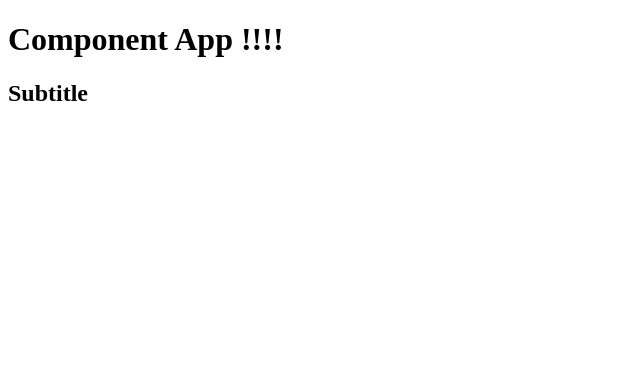
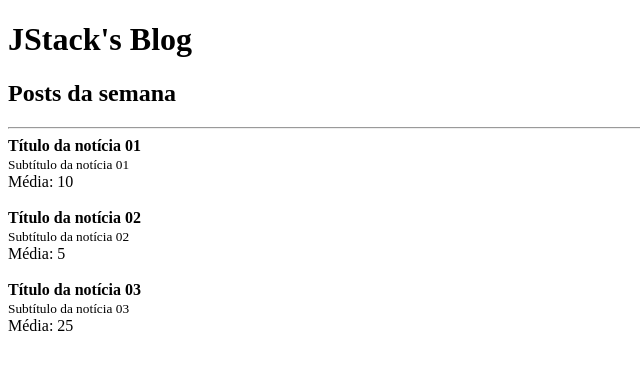
Before and after one commit to carolribeiro2112/fundamentos-react-jstack, a React app: page / in a window 1280 px wide. Shown: the top 370 px of the page, without its empty margins (0-640 px from the left). Built offline with nearby package versions, Linux system fonts and the light colour scheme.

Commit message:
React props and using proptypes

```diff
--- a/package.json
+++ b/package.json
@@ -19,6 +19,7 @@
     "webpack-dev-server": "^4.11.1"
   },
   "dependencies": {
+    "prop-types": "^15.8.1",
     "react": "^17.0.2",
     "react-dom": "^17.0.2"
   }
--- a/src/App.jsx
+++ b/src/App.jsx
@@ -1,12 +1,41 @@
 import React from "react";
+import Header from "./Header";
+import Post from "./Post";
 
 function App() {
   return (
     <>
-      <h1>Component App !!!!</h1>
-      <h2>Subtitle</h2>
+      <Header>
+        <h2>Posts da semana</h2>
+      </Header>
+
+      <hr/>
+
+      <Post
+        likes={20}
+        post={{
+          title: 'Título da notícia 01',
+          subtitle: 'Subtítulo da notícia 01'
+        }}
+      />
+
+      <Post
+        likes={10}
+        post={{
+          title: 'Título da notícia 02',
+          subtitle: 'Subtítulo da notícia 02'
+        }}
+      />
+
+      <Post
+        likes={50}
+        post={{
+          title: 'Título da notícia 03',
+          subtitle: 'Subtítulo da notícia 03'
+        }}
+      />
     </>
-  )
-}
+  );
+};
 
 export default App;
--- /dev/null
+++ b/src/Header.jsx
@@ -0,0 +1,20 @@
+import React from "react";
+import PropTypes from 'prop-types';
+
+export default function Header({title, children}) {
+  return(
+    <>
+      <h1>{title}</h1>
+      {children}
+    </>
+  );
+};
+
+Header.propTypes = {
+  title: PropTypes.string,
+  children: PropTypes.node,
+}
+
+Header.defaultProps = {
+  title: `JStack's Blog`
+}
--- /dev/null
+++ b/src/Post.jsx
@@ -0,0 +1,25 @@
+import React from "react";
+import PropTypes from "prop-types";
+
+export default function Post(props) {
+  return (
+    <>
+      <article>
+        <strong>{props.post.title}</strong>
+        <br/>
+        <small>{props.post.subtitle}</small>
+        <br/>
+        Média: {props.likes/2}
+      </article>
+      <br/>
+    </>
+  );
+};
+
+Post.propTypes = {
+  likes: PropTypes.number.isRequired,
+  post: PropTypes.shape({
+    title: PropTypes.string.isRequired,
+    subtitle: PropTypes.string.isRequired,
+  }).isRequired,
+}
```
Also changed, not shown: 1 other file (tests, documents, lock files or other folders).
